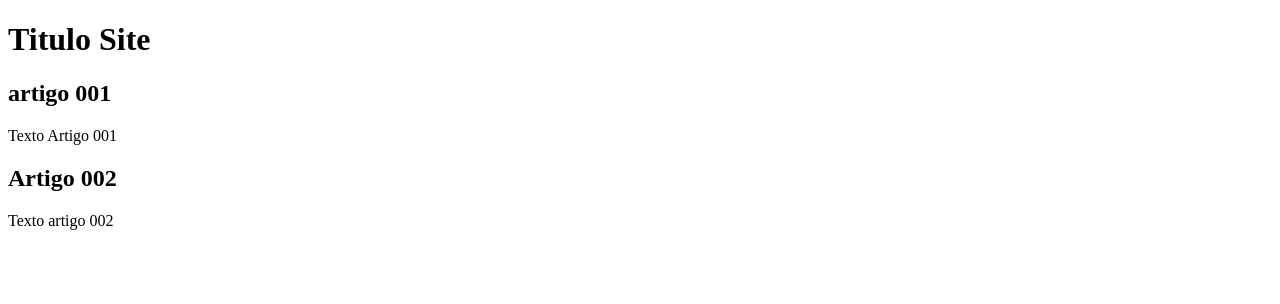
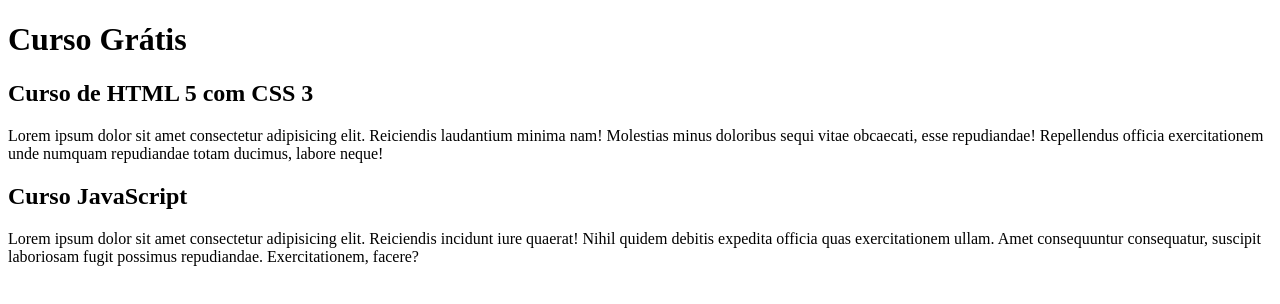
Before and after one commit to Halissonq/Projeto-Site, a plain HTML site: page index.html in a window 1280 px wide. Drawn offline with Linux system fonts and the light colour scheme.

Commit message:
comecei a escrever conteúdo

```diff
--- a/index.html
+++ b/index.html
@@ -9,15 +9,15 @@
 <body>
     <main>
       <header>
-        <h1>Titulo Site</h1>
+        <h1>Curso Grátis</h1>
       </header>
       <article>
-        <h2>artigo 001</h2>
-        <p>Texto Artigo 001</p>
+        <h2>Curso de HTML 5 com CSS 3</h2>
+        <p>Lorem ipsum dolor sit amet consectetur adipisicing elit. Reiciendis laudantium minima nam! Molestias minus doloribus sequi vitae obcaecati, esse repudiandae! Repellendus officia exercitationem unde numquam repudiandae totam ducimus, labore neque!</p>
       </article>
       <article>
-        <h2>Artigo 002</h2>
-        <p>Texto artigo 002</p>
+        <h2>Curso JavaScript</h2>
+        <p>Lorem ipsum dolor sit amet consectetur adipisicing elit. Reiciendis incidunt iure quaerat! Nihil quidem debitis expedita officia quas exercitationem ullam. Amet consequuntur consequatur, suscipit laboriosam fugit possimus repudiandae. Exercitationem, facere?</p>
       </article>
     </main>
 </body>
```
